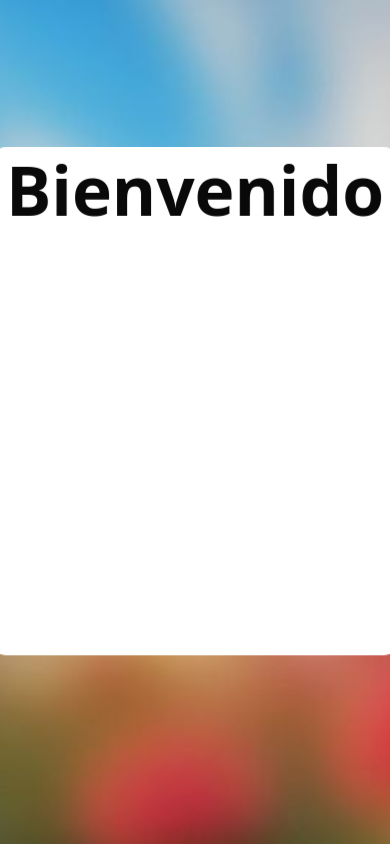
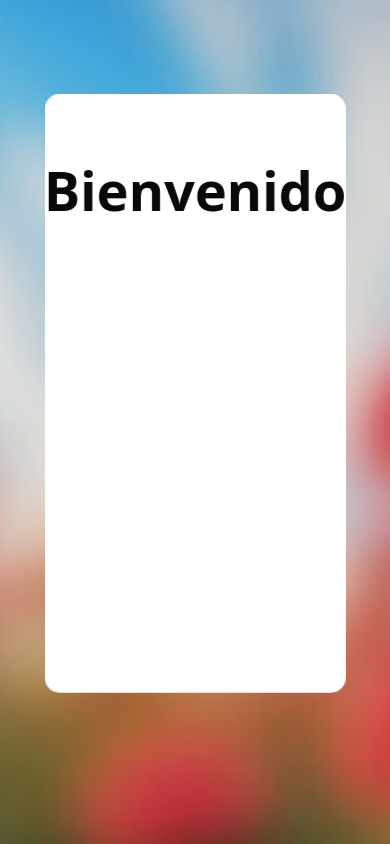
Before and after one commit to alelcklowan/Primer-poyecto-Kevin, a Next.js app: page / in a window 390 px wide. Built offline with nearby package versions, Linux system fonts and the light colour scheme.

Commit message:
Ajustada la responsividad

```diff
--- a/next.config.mjs
+++ b/next.config.mjs
@@ -1,7 +1,7 @@
 /** @type {import('next').NextConfig} */
 const nextConfig = {
-  /* config options here */
-  reactCompiler: true,
+  reactStrictMode: true,
+  // otras opciones...
 };
 
 export default nextConfig;
--- a/src/app/globals.css
+++ b/src/app/globals.css
@@ -225,3 +225,109 @@ h2{
 .input-error {
   border: 2px solid red;
 }
+
+@media (max-width: 640px){
+  @keyframes expandCard {
+  0% {
+    width: 30px;
+    height: 30px;
+    border-radius: 50%;
+    transform: translate(-50%, -50%) scale(1);
+  }
+   10% {
+    border-radius: 15px;
+   }
+   40% {
+    width: 300px;
+    height: 30px;
+
+  }
+  100% {
+    width: 75vw;
+    height: 70vh; /* más espacio vertical */
+    border-radius: 15px;
+    background-color: white;
+    transform: translate(-50%, -59%) scale(1);
+  }
+}
+.loader{
+  max-width: 300px;
+}
+
+.login-card {
+  position: absolute;
+  top: 60%;
+  left: 50%;
+  transform: translate(-50%, -50%);
+  width: 300px;
+  height: 500px;
+  opacity: 0;
+  animation: showCard 0.5s ease-in-out forwards 5.8s;
+  overflow: hidden;
+}
+
+.form-container {
+  display: flex;
+  width: 600px; /* 2 vistas lado a lado */
+  transition: transform 0.5s ease-in-out;
+}
+
+.form-container.login {
+  transform: translateX(0);
+}
+
+.form-container.register {
+  transform: translateX(-300px);
+}
+
+.form {
+  display: flex;
+  justify-content: center;
+  flex-direction: column;
+  align-items: center; /* centra horizontalmente */
+}
+
+.form input{
+  width: 88%;
+  margin-right: 50px;
+}
+.form button {
+  width: 70%; /* mantienen ancho */
+}
+
+@keyframes aparecer {
+  0% {
+    opacity: 0;
+    filter: blur(20px);
+    transform: translate(-50%, -50%) scale(1.5);
+  }
+  100% {
+    opacity: 1;
+    filter: blur(0);
+    transform: translate(-50%, -50%) scale(.8);
+  }
+}
+
+@keyframes desplazar {
+  0% {
+    transform: translate(-50%, -50%) scale(1);
+  }
+  100% {
+    transform: translate(-50%, -100%) scale(.8);
+  }
+}
+
+/* Reubicación dentro de la card blanca */
+@keyframes moverDentro {
+  0% {
+    transform: translate(-50%, -100%) scale(.8);
+    color: white;
+  }
+  100% {
+    transform: translate(-50%, -310%) scale(.8);
+    color: black;
+    text-shadow: none; /* sombra ya no necesaria sobre blanco */
+  }
+}
+
+}
```
